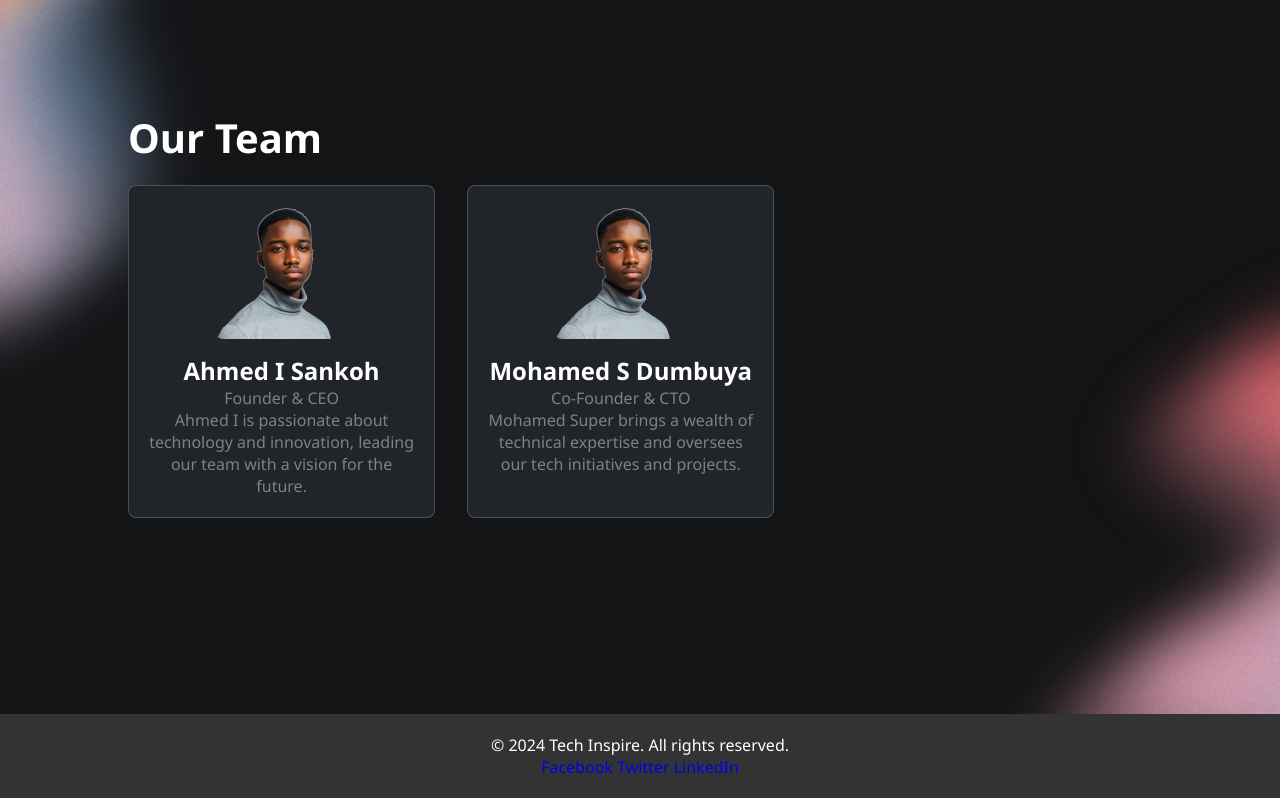
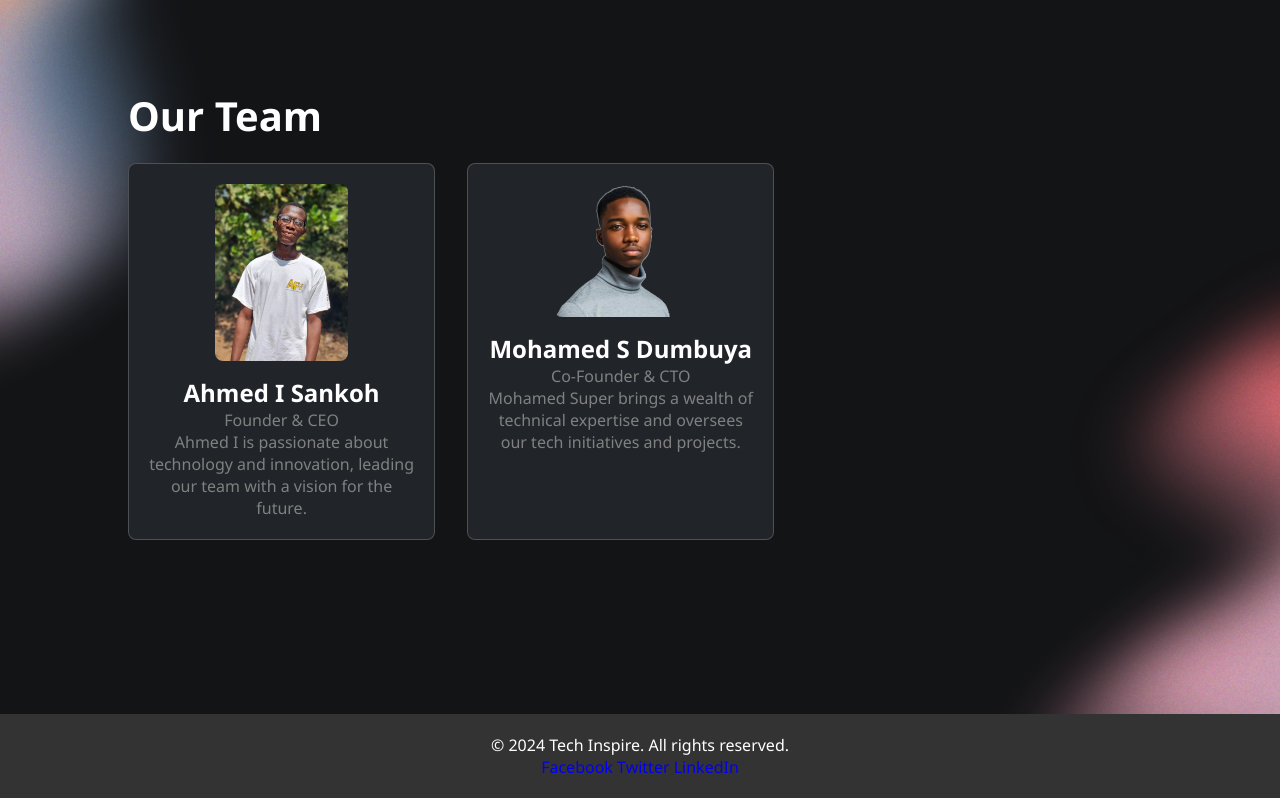
Before and after one commit to Dumbuya1475/Tech-Inspire_SL, a plain HTML site: page index.html in a window 1280 px wide. Shown: the part 1686-2484 px from the top of the page. Drawn offline with Linux system fonts and the light colour scheme.

Commit message:
Uploaded my picture

```diff
--- a/index.html
+++ b/index.html
@@ -74,7 +74,7 @@
       <h2>Our Team</h2>
       <div class="team-grid">
         <div class="team-member">
-          <img src="assets/images/me1.png" alt="Team Member 1">
+          <img src="assets/images/me2.jpg" alt="Team Member 1">
           <h3>Ahmed I Sankoh</h3>
           <p>Founder & CEO</p>
           <p>Ahmed I is passionate about technology and innovation, leading our team with a vision for the future.</p>
```
